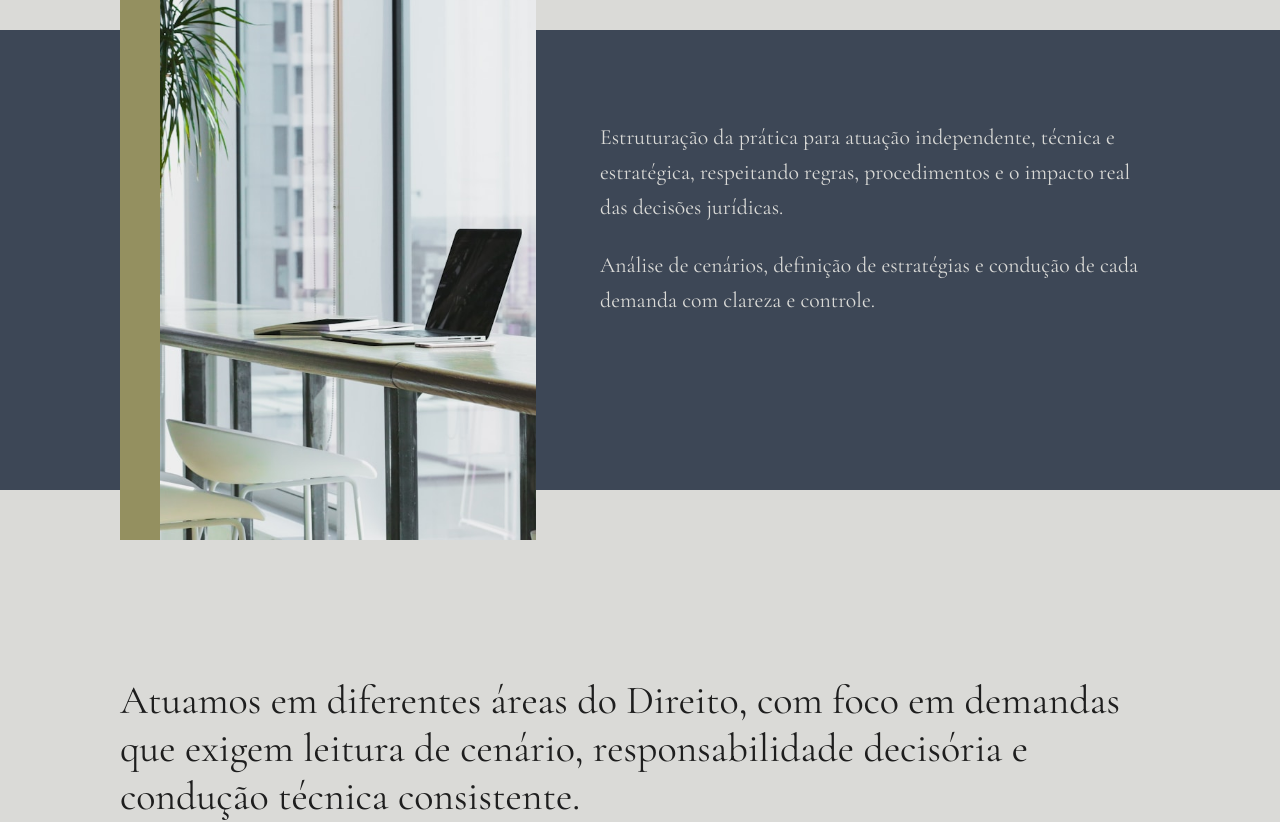
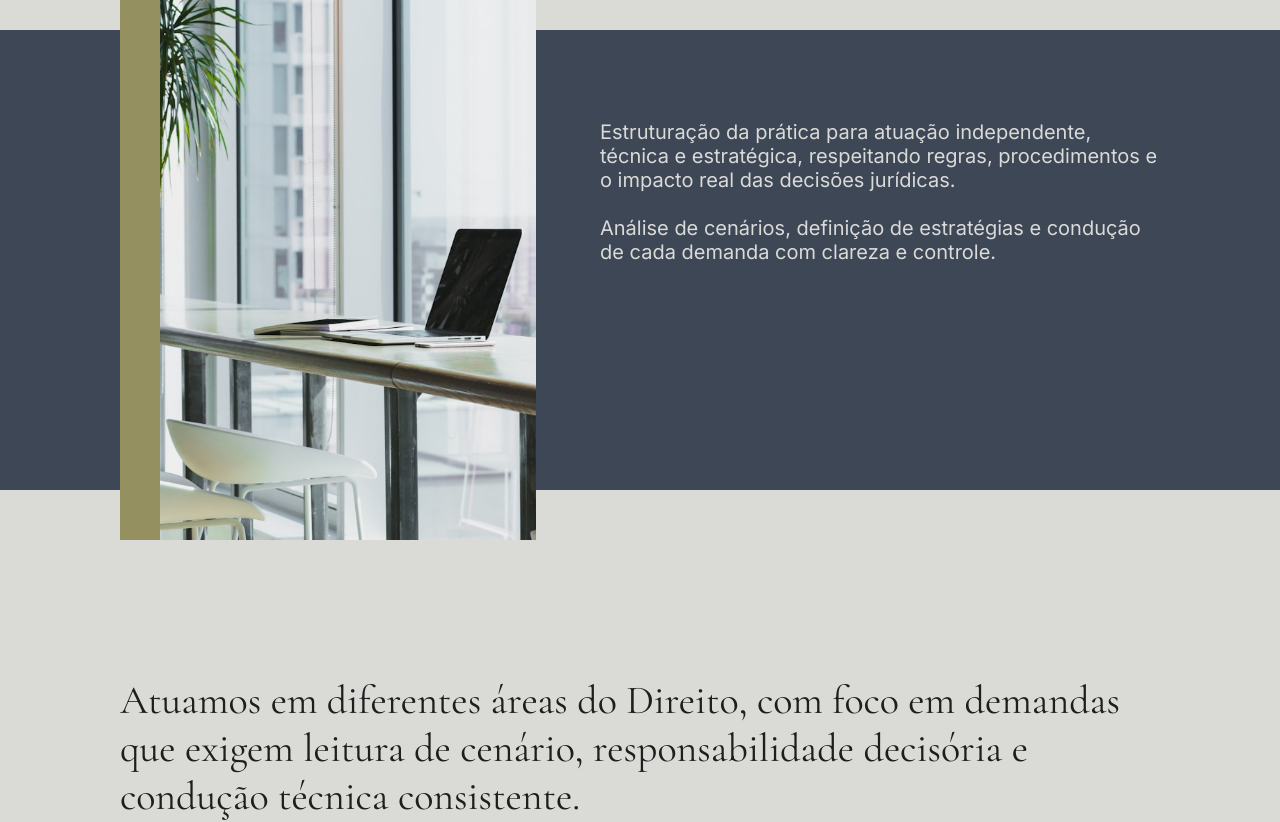
Before and after one commit to ferteles/nwy-advocacia, a React (Vite) app: page / in a window 1280 px wide. Shown: the part 1020-1842 px from the top of the page. Built offline with nearby package versions, Linux system fonts and the light colour scheme.

Commit message:
style: update typography by replacing Cormorant Garamond with Inter font across text elements

```diff
--- a/src/app/App.tsx
+++ b/src/app/App.tsx
@@ -170,10 +170,10 @@ function About() {
       </div>
       <div className="block lg:hidden" style={{ background: COLORS.dark }}>
         <div className="px-4 py-10">
-          <p className="font-['Cormorant_Garamond',serif] text-[#dadad7]" style={{ fontSize: 22, lineHeight: 1.5 }}>
+          <p className="font-['Inter',sans-serif] text-[#dadad7]" style={{ fontSize: 22, lineHeight: 1.5 }}>
             Estruturação da prática para atuação independente, técnica e estratégica, respeitando regras, procedimentos e o impacto real das decisões jurídicas.
           </p>
-          <p className="font-['Cormorant_Garamond',serif] text-[#dadad7] mt-4" style={{ fontSize: 22, lineHeight: 1.5 }}>
+          <p className="font-['Inter',sans-serif] text-[#dadad7] mt-4" style={{ fontSize: 22, lineHeight: 1.5 }}>
             Análise de cenários, definição de estratégias e condução de cada demanda com clareza e controle.
           </p>
         </div>
@@ -192,10 +192,10 @@ function About() {
             </div>
             {/* Texto: inicia em y=120+220=340 → 90px dentro da banda escura */}
             <div className="flex-1 relative" style={{ zIndex: 1, paddingTop: 220, paddingLeft: 64 }}>
-              <p className="font-['Cormorant_Garamond',serif] text-[#dadad7]" style={{ fontSize: "clamp(18px, 1.7vw, 24px)", lineHeight: 1.6 }}>
+              <p className="font-['Inter',sans-serif] text-[#dadad7]" style={{ fontSize: "clamp(18px, 1.7vw, 24px)", lineHeight: 1.6 }}>
                 Estruturação da prática para atuação independente, técnica e estratégica, respeitando regras, procedimentos e o impacto real das decisões jurídicas.
               </p>
-              <p className="font-['Cormorant_Garamond',serif] text-[#dadad7] mt-6" style={{ fontSize: "clamp(18px, 1.7vw, 24px)", lineHeight: 1.6 }}>
+              <p className="font-['Inter',sans-serif] text-[#dadad7] mt-6" style={{ fontSize: "clamp(18px, 1.7vw, 24px)", lineHeight: 1.6 }}>
                 Análise de cenários, definição de estratégias e condução de cada demanda com clareza e controle.
               </p>
             </div>
@@ -324,7 +324,7 @@ function Lawyers() {
               <h3 className="font-['Cormorant_Garamond',serif] text-[#32353A] mt-3" style={{ fontSize: 32, lineHeight: "30px" }}>
                 {l.name}
               </h3>
-              <p className="font-['Cormorant_Garamond',serif] text-[#32353A] mt-1" style={{ fontSize: 20 }}>
+              <p className="font-['Inter',sans-serif] text-[#32353A] mt-1" style={{ fontSize: 20 }}>
                 {l.oab}
               </p>
               <p className="font-['Inter',sans-serif] text-[#32353A] mt-4 whitespace-pre-line" style={{ fontSize: 14, lineHeight: 1.6 }}>
@@ -341,7 +341,7 @@ function Lawyers() {
           <h3 className="font-['Cormorant_Garamond',serif] text-[#32353A] mt-3" style={{ fontSize: 28, lineHeight: "26px" }}>
             {lawyers[1].name}
           </h3>
-          <p className="font-['Cormorant_Garamond',serif] text-[#32353A] mt-1" style={{ fontSize: 18 }}>
+          <p className="font-['Inter',sans-serif] text-[#32353A] mt-1" style={{ fontSize: 18 }}>
             {lawyers[1].oab}
           </p>
           <p className="font-['Inter',sans-serif] text-[#32353A] mt-4 whitespace-pre-line" style={{ fontSize: 13, lineHeight: 1.6 }}>
@@ -377,15 +377,15 @@ function Quote() {
           <img src={imgHeroBg} alt="" className="absolute inset-0 w-full h-full object-cover opacity-20" />
           {/* Texto acima da faixa dourada */}
           <div className="relative px-10 md:px-16 py-14 md:py-20" style={{ zIndex: 4 }}>
-            <p className="font-['Cormorant_Garamond',serif] text-[#d9d9d9]" style={{ fontSize: "clamp(20px, 2.5vw, 28px)", lineHeight: 1.5 }}>
+            <p className="font-['Inter',sans-serif] text-[#d9d9d9]" style={{ fontSize: "clamp(20px, 2.5vw, 28px)", lineHeight: 1.5 }}>
               Comunicamos pouco, mas dizemos muito.<br />
               Não gritamos autoridade. Sustentamos.
             </p>
-            <p className="font-['Cormorant_Garamond',serif] text-[#d9d9d9] mt-5 md:mt-6" style={{ fontSize: "clamp(20px, 2.5vw, 28px)", lineHeight: 1.5 }}>
+            <p className="font-['Inter',sans-serif] text-[#d9d9d9] mt-5 md:mt-6" style={{ fontSize: "clamp(20px, 2.5vw, 28px)", lineHeight: 1.5 }}>
               Atuamos com postura segura, estratégica, discreta e precisa.<br className="hidden md:inline" />
               {" "}Não utilizamos o medo como argumento nem a urgência como ferramenta.
             </p>
-            <p className="font-['Cormorant_Garamond',serif] text-[#d9d9d9] mt-5 md:mt-6" style={{ fontSize: "clamp(20px, 2.5vw, 28px)", lineHeight: 1.5 }}>
+            <p className="font-['Inter',sans-serif] text-[#d9d9d9] mt-5 md:mt-6" style={{ fontSize: "clamp(20px, 2.5vw, 28px)", lineHeight: 1.5 }}>
               Preferimos clareza, precisão e direção.
             </p>
           </div>
--- a/src/styles/theme.css
+++ b/src/styles/theme.css
@@ -143,6 +143,14 @@
     line-height: 1.5;
   }
 
+  p {
+    font-family: 'Inter', sans-serif !important;
+    font-size: 20px !important;
+    font-style: normal !important;
+    font-weight: 400 !important;
+    line-height: normal !important;
+  }
+
   h2 {
     font-size: var(--text-xl);
     font-weight: var(--font-weight-medium);
```
